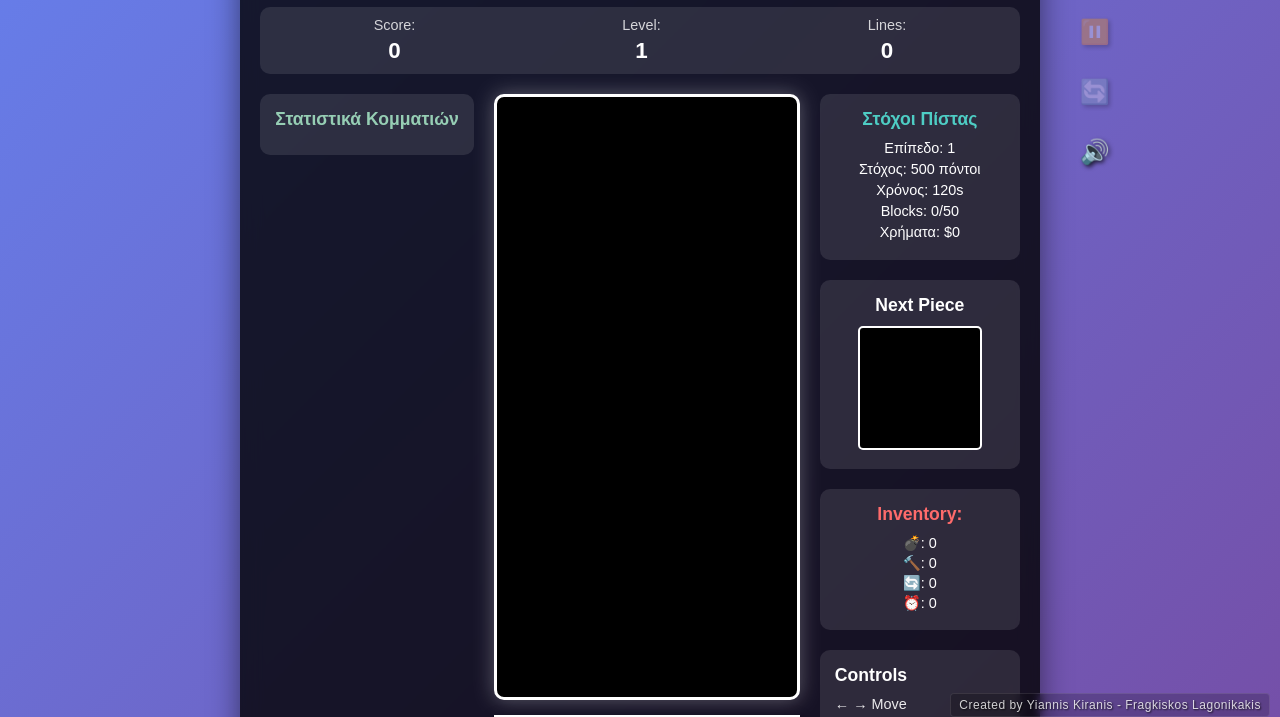
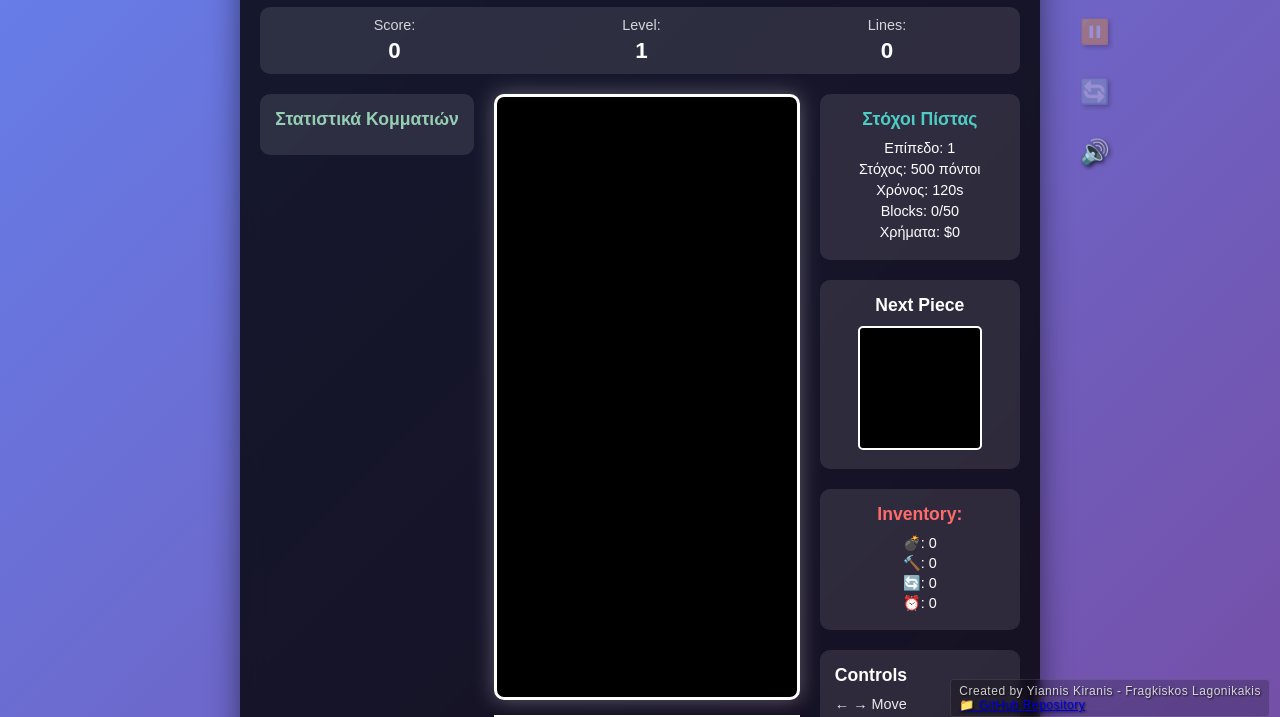
Before and after one commit to ikiranis/tetrascape, a plain HTML site: page index.html in a window 1280 px wide. Shown: the part 73-790 px from the top of the page. Drawn offline with Linux system fonts and the light colour scheme.

Commit message:
Add online play link to README and GitHub repository link to credits section in index.html

```diff
--- a/index.html
+++ b/index.html
@@ -97,6 +97,10 @@
 
     <div class="credits">
         Created by Yiannis Kiranis - Fragkiskos Lagonikakis
+        <br>
+        <a href="https://github.com/ikiranis/tetrascape" target="_blank" rel="noopener noreferrer">
+            📁 GitHub Repository
+        </a>
     </div>
 
     <script src="tetris.js"></script>
```
Also changed, not shown: 1 other file.
